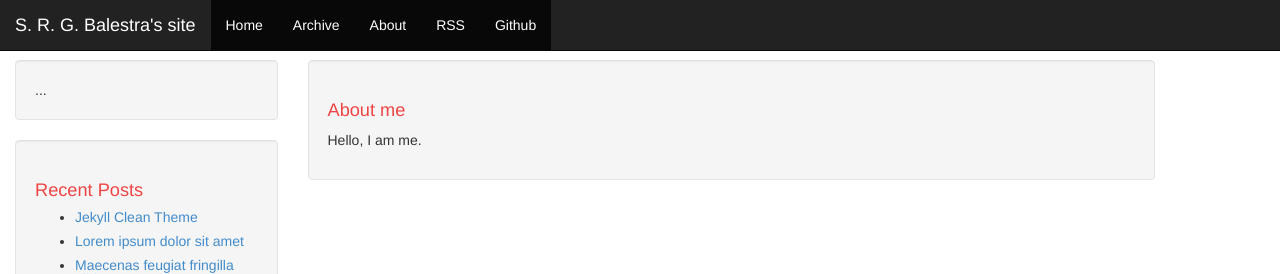
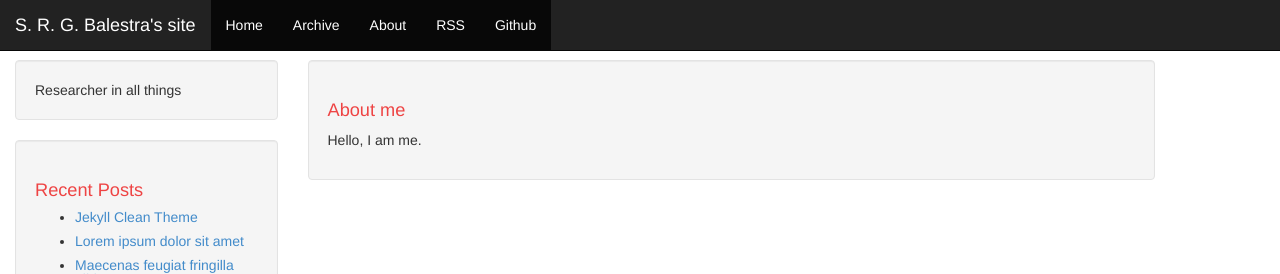
Before and after one commit to salrodgom/salrodgom.github.io, a Jekyll site: the page built from about.html, in a window 1280 px wide. Shown: the top 274 px of the page. Built offline with Jekyll 4.4.1, drawn with Linux system fonts in a browser that asks for light colours; some of the changed lines change nothing that is shown.

Commit message:
modified:   _config.yml

```diff
--- a/_config.yml
+++ b/_config.yml
@@ -1,6 +1,7 @@
 # Jekyll configuration
 name: S. R. G. Balestra's site
-description: ...
+description: "Researcher in all things "
+keywords: "Hagen Wierstorf, researcher, publications, nanoporous materials, physic, complex systems"
 # url is currently only used only for the RSS feed in feed.xml
 url: http://salrodgom.github.io
 
@@ -8,11 +9,10 @@ url: http://salrodgom.github.io
 # be the project name.
 # *** IMPORTANT: If your local "jekyll serve" throws errors change this to '' or
 #     run it like so: jekyll serve --baseurl=''
-baseurl: ''
+baseurl: null
 
 # This can be '' to hide the Github nav button
 github: ''
-
 # Set this to your UA-# value, or '' to disable the block completely
 gaaccount: ''
 
@@ -21,12 +21,26 @@ gaaccount: ''
 # disable on a post-by-post basis
 disqus: ''
 comments: true
+# Author settings
+author:
+  name     : "Salvador Rodríguez-Gómez"
+  job      : "Pre-Doc"
+  bio      : "Researcher in all things"
+  thumb    : /images/senegal_cut.jpg
+  email    : salrodgom@upo.es
+  url      : http://salrodgom.github.io
+  github   : http://github.com/salrodgom
+  twitter  : http://twitter.com/mcplatano
 
 permalink: /:year/:month/:title
 paginate: 3
 
 highlighter: rouge
 markdown: kramdown
+navbar:
+  - slug : test
+    title : Test
+
 redcarpet:
   extensions: ["no_intra_emphasis", "fenced_code_blocks", "autolink", "tables", "with_toc_data"]
 
```
